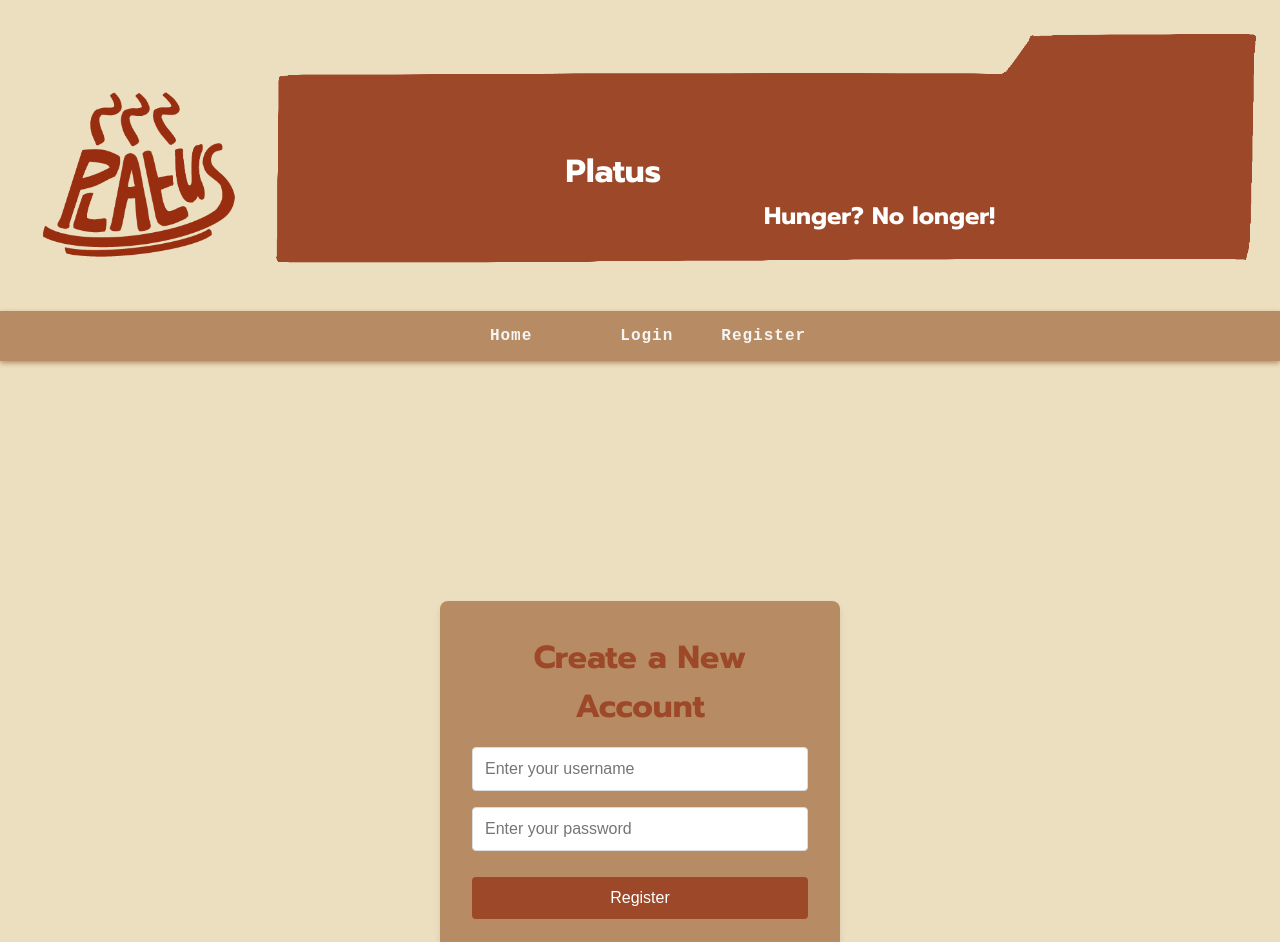
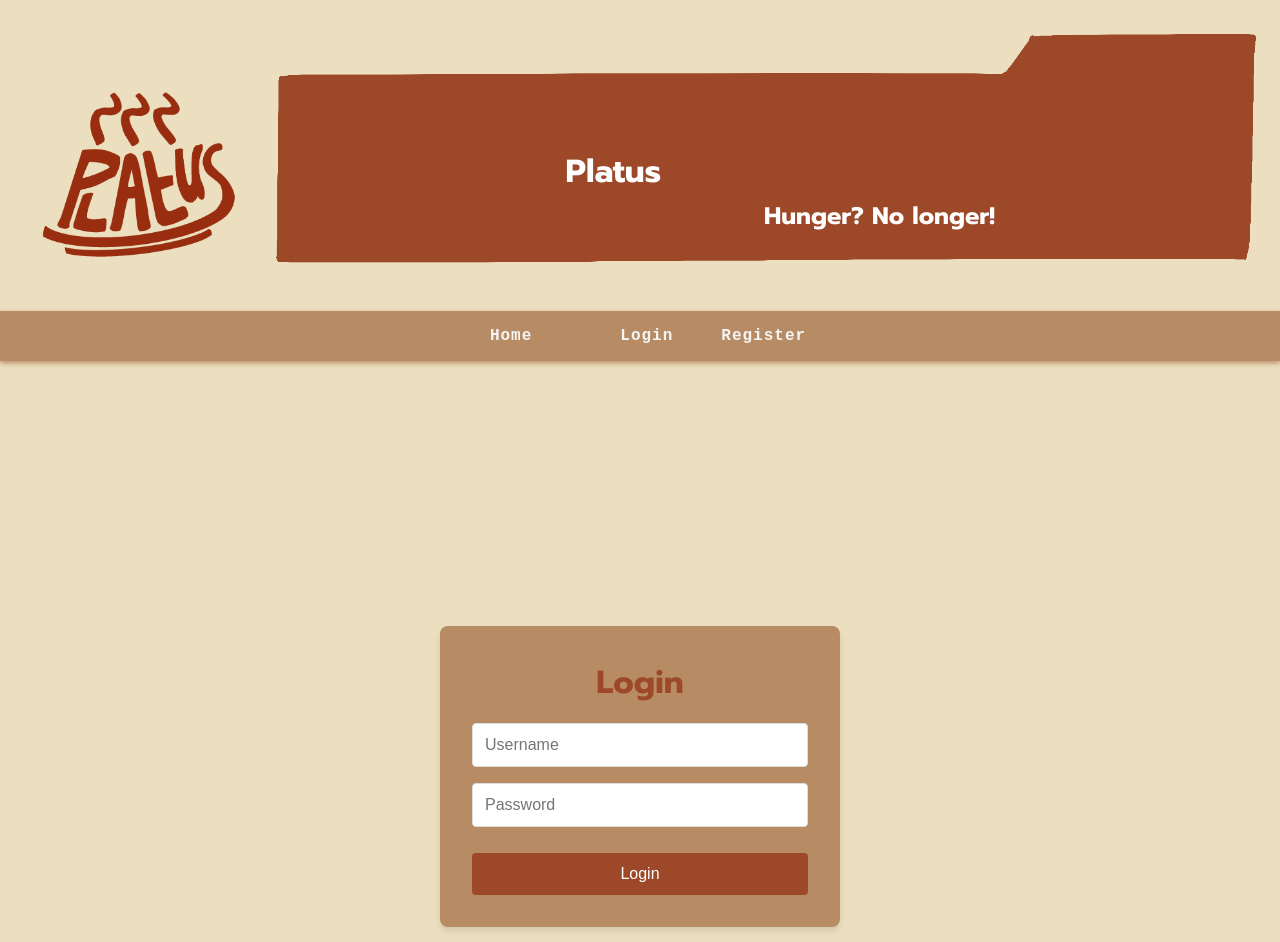
Before and after one commit to Fernandamenass/FinalWeb, a React (Create React App) app in the folder platus/: page /RegisterPage in a window 1280 px wide. Shown: the top 942 px of the page. Built offline with nearby package versions, Linux system fonts and the light colour scheme.

Commit message:
Cambios diseño

```diff
--- a/platus/src/pages/RegisterPage.jsx
+++ b/platus/src/pages/RegisterPage.jsx
@@ -1,59 +1,66 @@
 import React, { useState } from "react";
 import { useAuth } from "../AuthContext";
 import { useNavigate } from "react-router-dom";
+import "../styles/index.css";
 
-export default function RegisterPage() {
-  const { registerUser } = useAuth();
+const LoginPage = () => {
+  const { user, login, logout } = useAuth();
   const [username, setUsername] = useState("");
   const [password, setPassword] = useState("");
-  const [error, setError] = useState("");
+  const [error, setError] = useState(null);
   const navigate = useNavigate();
 
-  const handleRegister = (e) => {
+  const handleLogin = (e) => {
     e.preventDefault();
+    const success = login(username, password);
+    if (success) {
+      navigate("/recipes");
+    } else {
+      setError("Invalid username or password");
+    }
+  };
 
-    if (!username || !password) {
-      setError("Please enter both username and password.");
-      return;
-    }
-
-    const success = registerUser(username, password);
-    if (success) {
-      navigate("/login");
-    } else {
-      setError("Username already exists!");
-    }
+  const handleLogout = () => {
+    logout();
+    navigate("/");
   };
 
   return (
     <div className="login-container">
       <div className="login-card">
-        <h1>Create a New Account</h1>
-        <form onSubmit={handleRegister}>
+        <h1>{user ? "Logout" : "Login"}</h1>{" "}
+        {user ? (
           <div>
+            <p>Welcome, {user.username}!</p>{" "}
+            <button className="logout-button" onClick={handleLogout}>
+              Logout
+            </button>
+          </div>
+        ) : (
+          <form onSubmit={handleLogin}>
+            {error && <p className="error">{error}</p>}{" "}
             <input
               type="text"
+              placeholder="Username"
               value={username}
               onChange={(e) => setUsername(e.target.value)}
-              placeholder="Enter your username"
               className="login-input"
             />
-          </div>
-          <div>
             <input
               type="password"
-              placeholder="Enter your password"
+              placeholder="Password"
               value={password}
               onChange={(e) => setPassword(e.target.value)}
               className="login-input"
             />
-          </div>
-          <button type="submit" className="login-button">
-            Register
-          </button>
-        </form>
-        {error && <p className="error">{error}</p>}
+            <button type="submit" className="login-button">
+              Login
+            </button>
+          </form>
+        )}
       </div>
     </div>
   );
-}
+};
+
+export default LoginPage;
--- a/platus/src/pages/Settings.jsx
+++ b/platus/src/pages/Settings.jsx
@@ -28,34 +28,36 @@
   };
 
   return (
-    <div className="settings-container">
+    <div className="login-container">
+      <div className="login-card">
         <h1>Settings</h1>
         <form onSubmit={handleUpdate} className="settings-form">
           <div>
-          <label>Change Username:</label>
             <input
               type="text"
               value={newUsername}
               onChange={(e) => setNewUsername(e.target.value)}
               placeholder="New Username"
+              className="login-input"
             />
           </div>
           <div>
-          <label>Change Password:</label>
             <input
               type="password"
               value={newPassword}
               onChange={(e) => setNewPassword(e.target.value)}
               placeholder="New Password"
+              className="login-input"
             />
           </div>
-        <button type="submit" className="button1">
+          <button type="submit" className="login-button">
             Save Changes
           </button>
         </form>
-      <button className="button1 delete-button" onClick={handleDeleteAccount}>
+        <button className="login-button" onClick={handleDeleteAccount}>
           Delete Account
         </button>
       </div>
+    </div>
   );
 }
```
Also changed, not shown: platus/src/PrivateRoute.jsx (line endings or trailing spaces). Lines whose indentation alone changed are shown as unchanged.
